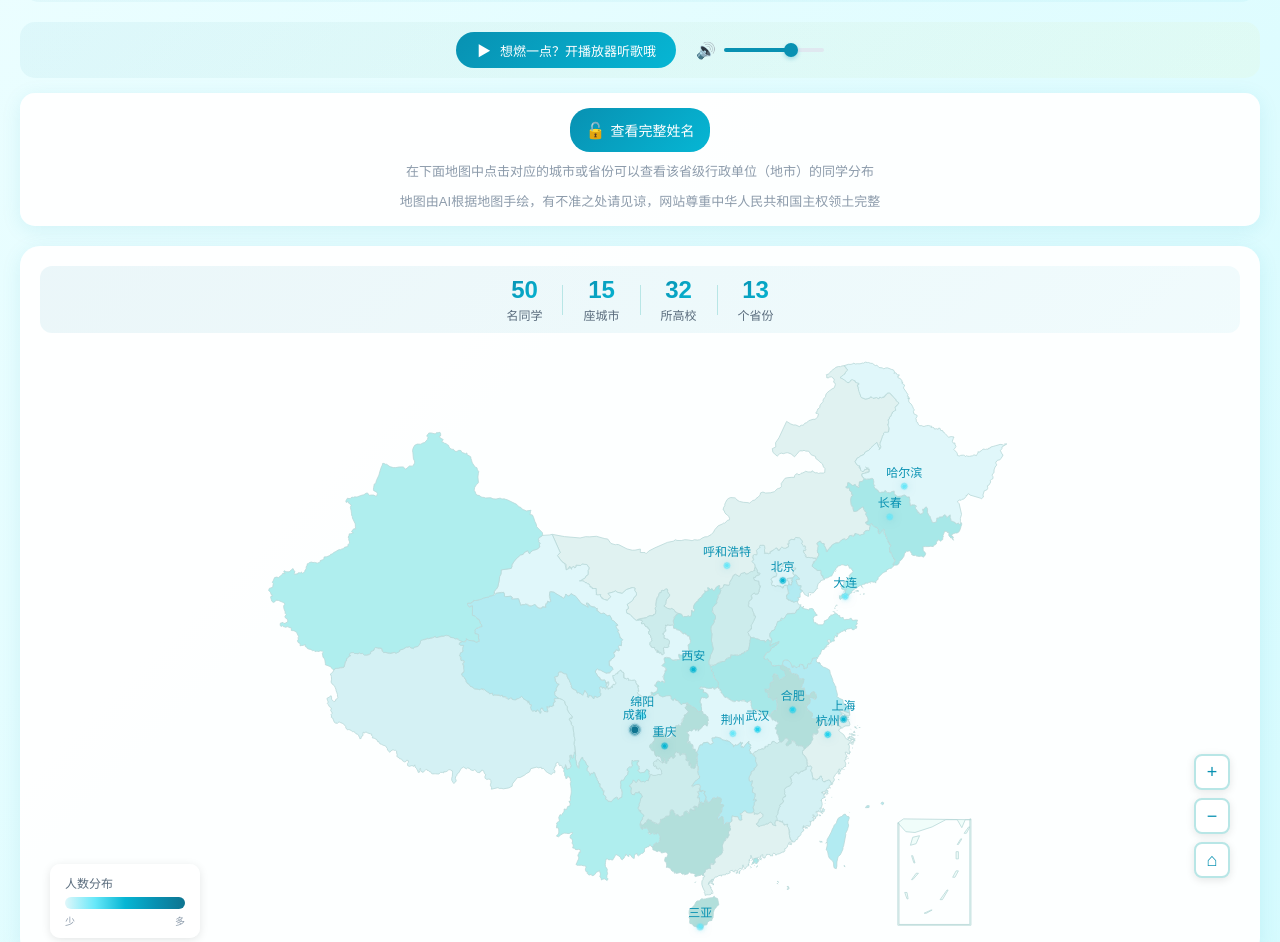
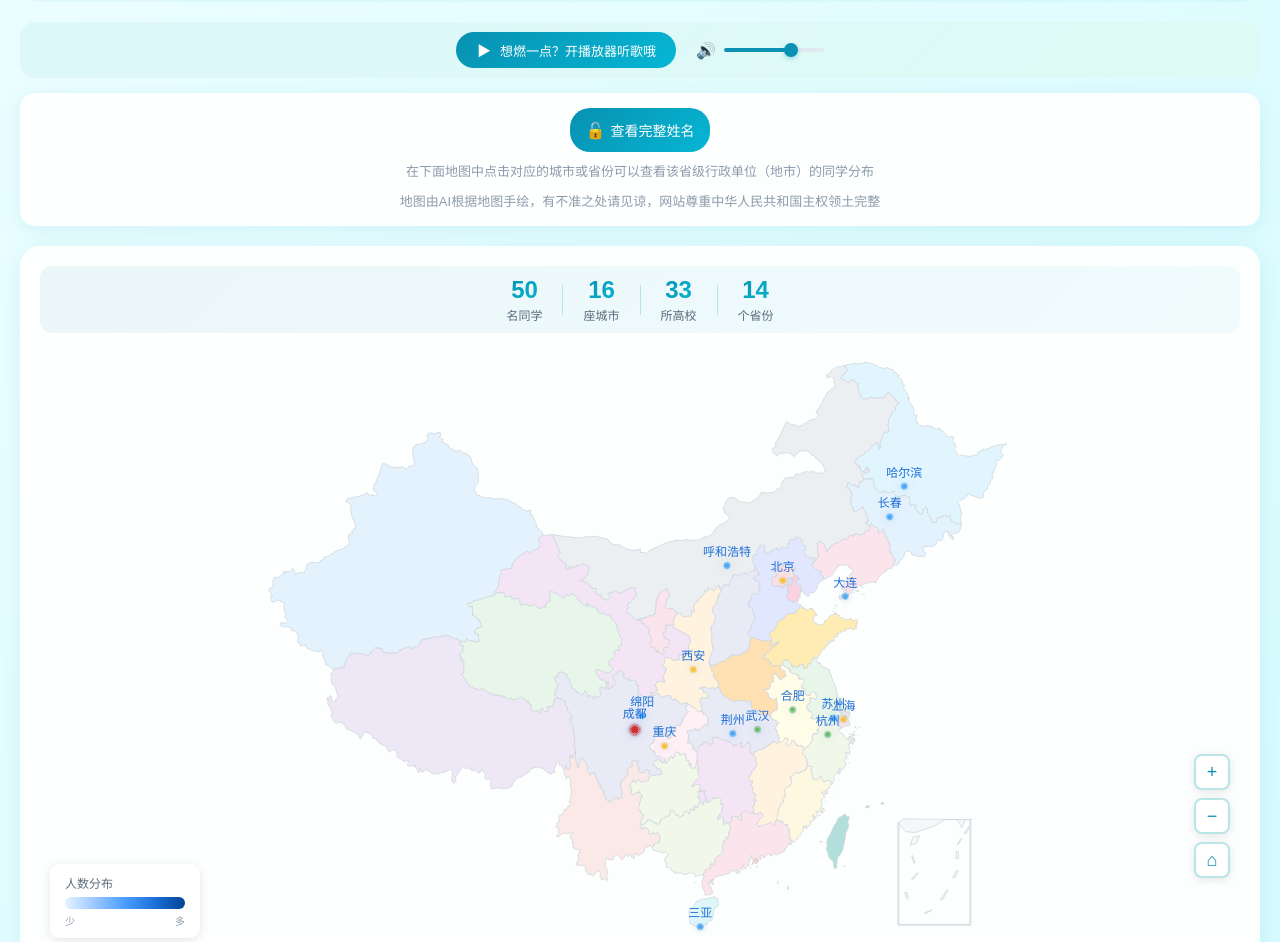
Before and after one commit to ZHONGHaoyu-personal/pzh202308, a plain HTML site: page index.html in a window 1280 px wide. Shown: the part 128-1070 px from the top of the page. Drawn offline with nearby package versions, Linux system fonts and the light colour scheme; a web font is replaced by a local one.

Commit message:
Add files via upload

```diff
--- a/app.js
+++ b/app.js
@@ -174,11 +174,11 @@ function drawHeatmap() {
         // 根据强度调整颜色和透明度（降低透明度，更通透）
         const alpha = Math.min(0.4, 0.12 + intensity * 0.28);
 
-        // 颜色渐变：青色系
-        gradient.addColorStop(0, `rgba(8, 145, 178, ${alpha})`);
-        gradient.addColorStop(0.3, `rgba(6, 182, 212, ${alpha * 0.8})`);
-        gradient.addColorStop(0.6, `rgba(103, 232, 249, ${alpha * 0.5})`);
-        gradient.addColorStop(1, 'rgba(224, 247, 250, 0)');
+        // 颜色渐变：蓝→青→黄→红
+        gradient.addColorStop(0, `rgba(255, 80, 80, ${alpha})`);
+        gradient.addColorStop(0.3, `rgba(255, 180, 60, ${alpha * 0.8})`);
+        gradient.addColorStop(0.6, `rgba(255, 230, 100, ${alpha * 0.5})`);
+        gradient.addColorStop(1, 'rgba(100, 180, 255, 0)');
 
         heatmapCtx.fillStyle = gradient;
         heatmapCtx.beginPath();
@@ -232,71 +232,71 @@ function initMap() {
                 show: false
             },
             itemStyle: {
-                areaColor: '#f0fdfa',
-                borderColor: '#b8d8d8',
+                areaColor: '#f5f7fa',
+                borderColor: '#d0d7de',
                 borderWidth: 0.8
             },
             emphasis: {
                 label: {
                     show: true,
-                    color: '#0891b2',
+                    color: '#1e6fd9',
                     fontSize: 12,
                     formatter: function(params) {
                         return provinceFullNames[params.name] || params.name + '省';
                     }
                 },
                 itemStyle: {
-                    areaColor: '#b2ebf2',
-                    borderColor: '#0891b2',
+                    areaColor: '#c5dbf5',
+                    borderColor: '#1e6fd9',
                     borderWidth: 1.5
                 }
             },
             select: {
                 label: {
                     show: true,
-                    color: '#0891b2'
+                    color: '#1e6fd9'
                 },
                 itemStyle: {
-                    areaColor: '#80deea',
-                    borderColor: '#0891b2',
+                    areaColor: '#a8cfff',
+                    borderColor: '#1e6fd9',
                     borderWidth: 2
                 }
             },
             regions: [
-                { name: '北京', itemStyle: { areaColor: '#E0F7FA' } },
-                { name: '天津', itemStyle: { areaColor: '#B2EBF2' } },
-                { name: '上海', itemStyle: { areaColor: '#E0F2F1' } },
-                { name: '重庆', itemStyle: { areaColor: '#B2DFDB' } },
-                { name: '河北', itemStyle: { areaColor: '#D4F1F4' } },
-                { name: '山西', itemStyle: { areaColor: '#CCECEC' } },
-                { name: '辽宁', itemStyle: { areaColor: '#AFEEEE' } },
-                { name: '吉林', itemStyle: { areaColor: '#A7E8E8' } },
-                { name: '黑龙江', itemStyle: { areaColor: '#E0F7FA' } },
-                { name: '江苏', itemStyle: { areaColor: '#B2EBF2' } },
-                { name: '浙江', itemStyle: { areaColor: '#E0F2F1' } },
-                { name: '安徽', itemStyle: { areaColor: '#B2DFDB' } },
-                { name: '福建', itemStyle: { areaColor: '#D4F1F4' } },
-                { name: '江西', itemStyle: { areaColor: '#CCECEC' } },
-                { name: '山东', itemStyle: { areaColor: '#AFEEEE' } },
-                { name: '河南', itemStyle: { areaColor: '#A7E8E8' } },
-                { name: '湖北', itemStyle: { areaColor: '#E0F7FA' } },
-                { name: '湖南', itemStyle: { areaColor: '#B2EBF2' } },
-                { name: '广东', itemStyle: { areaColor: '#E0F2F1' } },
-                { name: '海南', itemStyle: { areaColor: '#B2DFDB' } },
-                { name: '四川', itemStyle: { areaColor: '#D4F1F4' } },
-                { name: '贵州', itemStyle: { areaColor: '#CCECEC' } },
-                { name: '云南', itemStyle: { areaColor: '#AFEEEE' } },
-                { name: '陕西', itemStyle: { areaColor: '#A7E8E8' } },
-                { name: '甘肃', itemStyle: { areaColor: '#E0F7FA' } },
-                { name: '青海', itemStyle: { areaColor: '#B2EBF2' } },
-                { name: '内蒙古', itemStyle: { areaColor: '#E0F2F1' } },
-                { name: '广西', itemStyle: { areaColor: '#B2DFDB' } },
-                { name: '西藏', itemStyle: { areaColor: '#D4F1F4' } },
-                { name: '宁夏', itemStyle: { areaColor: '#CCECEC' } },
-                { name: '新疆', itemStyle: { areaColor: '#AFEEEE' } },
-                { name: '香港', itemStyle: { areaColor: '#A7E8E8' } },
-                { name: '澳门', itemStyle: { areaColor: '#E0F7FA' } },
-                { name: '台湾', itemStyle: { areaColor: '#B2EBF2' } }
+                { name: '北京', itemStyle: { areaColor: '#FDE2E4' } },
+                { name: '天津', itemStyle: { areaColor: '#FAD2E1' } },
+                { name: '上海', itemStyle: { areaColor: '#F8E8F0' } },
+                { name: '重庆', itemStyle: { areaColor: '#FFF0F5' } },
+                { name: '河北', itemStyle: { areaColor: '#E0E7FF' } },
+                { name: '山西', itemStyle: { areaColor: '#E8EAF6' } },
+                { name: '辽宁', itemStyle: { areaColor: '#FCE4EC' } },
+                { name: '吉林', itemStyle: { areaColor: '#E3F2FD' } },
+                { name: '黑龙江', itemStyle: { areaColor: '#E1F5FE' } },
+                { name: '江苏', itemStyle: { areaColor: '#E8F5E9' } },
+                { name: '浙江', itemStyle: { areaColor: '#F1F8E9' } },
+                { name: '安徽', itemStyle: { areaColor: '#FFFDE7' } },
+                { name: '福建', itemStyle: { areaColor: '#FFF8E1' } },
+                { name: '江西', itemStyle: { areaColor: '#FFF3E0' } },
+                { name: '山东', itemStyle: { areaColor: '#FFECB3' } },
+                { name: '河南', itemStyle: { areaColor: '#FFE0B2' } },
+                { name: '湖北', itemStyle: { areaColor: '#E8EAF6' } },
+                { name: '湖南', itemStyle: { areaColor: '#F3E5F5' } },
+                { name: '广东', itemStyle: { areaColor: '#FCE4EC' } },
+                { name: '海南', itemStyle: { areaColor: '#E0F7FA' } },
+                { name: '四川', itemStyle: { areaColor: '#E8EAF6' } },
+                { name: '贵州', itemStyle: { areaColor: '#F1F8E9' } },
+                { name: '云南', itemStyle: { areaColor: '#FBE9E7' } },
+                { name: '陕西', itemStyle: { areaColor: '#FFF3E0' } },
+                { name: '甘肃', itemStyle: { areaColor: '#F3E5F5' } },
+                { name: '青海', itemStyle: { areaColor: '#E8F5E9' } },
+                { name: '内蒙古', itemStyle: { areaColor: '#ECEFF1' } },
+                { name: '广西', itemStyle: { areaColor: '#F1F8E9' } },
+                { name: '西藏', itemStyle: { areaColor: '#EDE7F6' } },
+                { name: '宁夏', itemStyle: { areaColor: '#FCE4EC' } },
+                { name: '新疆', itemStyle: { areaColor: '#E3F2FD' } },
+                { name: '香港', itemStyle: { areaColor: '#FFCCBC' } },
+                { name: '澳门', itemStyle: { areaColor: '#D7CCC8' } },
+                { name: '台湾', itemStyle: { areaColor: '#B2DFDB' } }
             ]
         },
         tooltip: {
@@ -329,7 +329,7 @@ function initMap() {
                     show: true,
                     formatter: '{b}',
                     position: 'top',
-                    color: '#0891b2',
+                    color: '#1e6fd9',
                     fontSize: 12,
                     fontWeight: '500'
                 },
@@ -339,14 +339,14 @@ function initMap() {
                 },
                 itemStyle: {
                     shadowBlur: 10,
-                    shadowColor: 'rgba(8, 145, 178, 0.5)',
+                    shadowColor: 'rgba(30, 111, 217, 0.5)',
                     color: function(params) {
                         const count = params.data.count;
-                        if (count >= 10) return '#0e7490';
-                        if (count >= 5) return '#0891b2';
-                        if (count >= 3) return '#06b6d4';
-                        if (count >= 2) return '#22d3ee';
-                        return '#67e8f9';
+                        if (count >= 10) return '#d32f2f';
+                        if (count >= 5) return '#f57c00';
+                        if (count >= 3) return '#fbc02d';
+                        if (count >= 2) return '#66bb6a';
+                        return '#42a5f5';
                     }
                 },
                 emphasis: {
@@ -479,7 +479,7 @@ function showCustomTooltip(params) {
         `;
     });
 
-    html += `<div style="margin-top:8px;color:#06b6d4;font-size:12px;text-align:center;font-weight:500;">👆 点击查看详情</div>`;
+    html += `<div style="margin-top:8px;color:#4a9eff;font-size:12px;text-align:center;font-weight:500;">👆 点击查看详情</div>`;
 
     tooltip.innerHTML = html;
     tooltip.style.display = 'block';
@@ -589,7 +589,7 @@ function showCityDetail(cityData) {
     // 按学校分组显示
     Object.entries(universityGroups).forEach(([university, students]) => {
         html += `
-            <div style="background:linear-gradient(135deg, rgba(8,145,178,0.05), rgba(6,182,212,0.02));border-radius:8px;padding:10px 12px;margin:10px 0;">
+            <div style="background:linear-gradient(135deg, rgba(30,111,217,0.05), rgba(74,158,255,0.02));border-radius:8px;padding:10px 12px;margin:10px 0;">
                 <div style="font-weight:500;color:var(--primary-dark);margin-bottom:6px;font-size:14px;">🎓 ${university} <span style="color:#888;font-weight:400;font-size:12px;">(${students.length}人)</span></div>
                 <div style="display:flex;flex-wrap:wrap;gap:6px;">
         `;
@@ -654,7 +654,7 @@ function showProvinceDetail(provinceName) {
         // 按学校分组显示
         Object.entries(universityGroups).forEach(([university, students]) => {
             html += `
-                <div style="background:linear-gradient(135deg, rgba(8,145,178,0.05), rgba(6,182,212,0.02));border-radius:8px;padding:10px 12px;margin-bottom:8px;">
+                <div style="background:linear-gradient(135deg, rgba(30,111,217,0.05), rgba(74,158,255,0.02));border-radius:8px;padding:10px 12px;margin-bottom:8px;">
                     <div style="font-weight:500;color:var(--primary-dark);margin-bottom:6px;font-size:14px;">🎓 ${university} <span style="color:#888;font-weight:400;font-size:12px;">(${students.length}人)</span></div>
                     <div style="display:flex;flex-wrap:wrap;gap:6px;">
             `;
@@ -1249,7 +1249,7 @@ async function init() {
                     <div style="text-align:center;">
                         <h2 style="color:#ff6b6b;margin-bottom:10px;">⚠️ 加载失败</h2>
                         <p style="color:#666;margin-bottom:20px;">${error.message}</p>
-                        <button onclick="location.reload()" style="padding:12px 30px;background:linear-gradient(135deg,#0891b2,#06b6d4);color:white;border:none;border-radius:25px;cursor:pointer;font-size:14px;">重新加载</button>
+                        <button onclick="location.reload()" style="padding:12px 30px;background:linear-gradient(135deg,#1e6fd9,#4a9eff);color:white;border:none;border-radius:25px;cursor:pointer;font-size:14px;">重新加载</button>
                     </div>
                 </div>
             `;
--- a/data.json
+++ b/data.json
@@ -364,10 +364,10 @@
       "id": 41,
       "name": "马斌豪",
       "maskedName": "马同学",
-      "university": "待补充",
-      "city": "待补充",
-      "province": "待补充",
-      "coords": null
+      "university": "四川师范大学",
+      "city": "成都",
+      "province": "四川",
+      "coords": [104.0665, 30.5728]
     },
     {
       "id": 42,
@@ -431,6 +431,15 @@
       "city": "待补充",
       "province": "待补充",
       "coords": null
+    },
+    {
+      "id": 49,
+      "name": "何星瑞",
+      "maskedName": "何同学",
+      "university": "苏州大学",
+      "city": "苏州",
+      "province": "江苏",
+      "coords": [120.6199, 31.2999]
     }
   ],
   "cityStats": [
@@ -445,8 +454,8 @@
       "city": "成都",
       "province": "四川",
       "coords": [104.0665, 30.5728],
-      "count": 10,
-      "studentIds": [2, 4, 7, 10, 12, 13, 19, 25, 26, 28]
+      "count": 11,
+      "studentIds": [2, 4, 7, 10, 12, 13, 19, 25, 26, 28, 41]
     },
     {
       "city": "上海",
@@ -538,12 +547,19 @@
       "coords": [111.751, 40.8414],
       "count": 1,
       "studentIds": [33]
+    },
+    {
+      "city": "苏州",
+      "province": "江苏",
+      "coords": [120.6199, 31.2999],
+      "count": 1,
+      "studentIds": [49]
     }
   ],
   "summary": {
-    "totalStudents": 48,
-    "totalCities": 15,
-    "totalUniversities": 32,
-    "provinces": ["安徽", "北京", "海南", "黑龙江", "湖北", "吉林", "辽宁", "内蒙古", "陕西", "上海", "四川", "浙江", "重庆"]
+    "totalStudents": 49,
+    "totalCities": 16,
+    "totalUniversities": 33,
+    "provinces": ["安徽", "北京", "海南", "黑龙江", "湖北", "吉林", "江苏", "辽宁", "内蒙古", "陕西", "上海", "四川", "浙江", "重庆"]
   }
 }
--- a/index.html
+++ b/index.html
@@ -17,7 +17,7 @@
             <div class="header-decoration left"></div>
             <div class="header-content">
                 <div class="logo-badge">
-                    <img src="班徽矢量图.png" alt="班徽" width="70" height="70">
+                    <img src="班徽矢量图1.png" alt="班徽" width="70" height="70">
                 </div>
                 <div class="title-group">
                     <h1 class="main-title">攀枝花市第二十五中小初2023届骐骥八班全国蹭饭图</h1>
@@ -71,17 +71,17 @@
                     </div>
                     <div class="stat-divider"></div>
                     <div class="stat-item">
-                        <span class="stat-value" id="totalCities">15</span>
+                        <span class="stat-value" id="totalCities">16</span>
                         <span class="stat-label">座城市</span>
                     </div>
                     <div class="stat-divider"></div>
                     <div class="stat-item">
-                        <span class="stat-value" id="totalUniversities">32</span>
+                        <span class="stat-value" id="totalUniversities">33</span>
                         <span class="stat-label">所高校</span>
                     </div>
                     <div class="stat-divider"></div>
                     <div class="stat-item">
-                        <span class="stat-value" id="totalProvinces">13</span>
+                        <span class="stat-value" id="totalProvinces">14</span>
                         <span class="stat-label">个省份</span>
                     </div>
                 </div>
@@ -94,7 +94,7 @@
                 <div class="map-legend">
                     <div class="legend-title">人数分布</div>
                     <div class="legend-gradient">
-                        <div class="legend-color" style="background: linear-gradient(to right, #e0f7fa, #67e8f9, #06b6d4, #0891b2, #0e7490);"></div>
+                        <div class="legend-color" style="background: linear-gradient(to right, #e6f3ff, #99c7ff, #4a9eff, #1e6fd9, #004494);"></div>
                         <div class="legend-labels">
                             <span>少</span>
                             <span>多</span>
--- a/style.css
+++ b/style.css
@@ -134,7 +134,7 @@ body {
     background-clip: text;
     letter-spacing: 2px;
     line-height: 1.3;
-    font-family: 'MaShanZheng', 'PingFang SC', 'Microsoft YaHei', serif;
+    font-family: -apple-system, BlinkMacSystemFont, 'Segoe UI', 'Microsoft YaHei', 'PingFang SC', 'Hiragino Sans GB', sans-serif;
 }
 
 .sub-title {
@@ -1263,7 +1263,7 @@ body {
     }
 
     .main-title {
-        font-size: 20px;
+        font-size: 16px;
         letter-spacing: 1px;
     }
 
```
Also changed, not shown: roster.html (+3 -3 lines).
